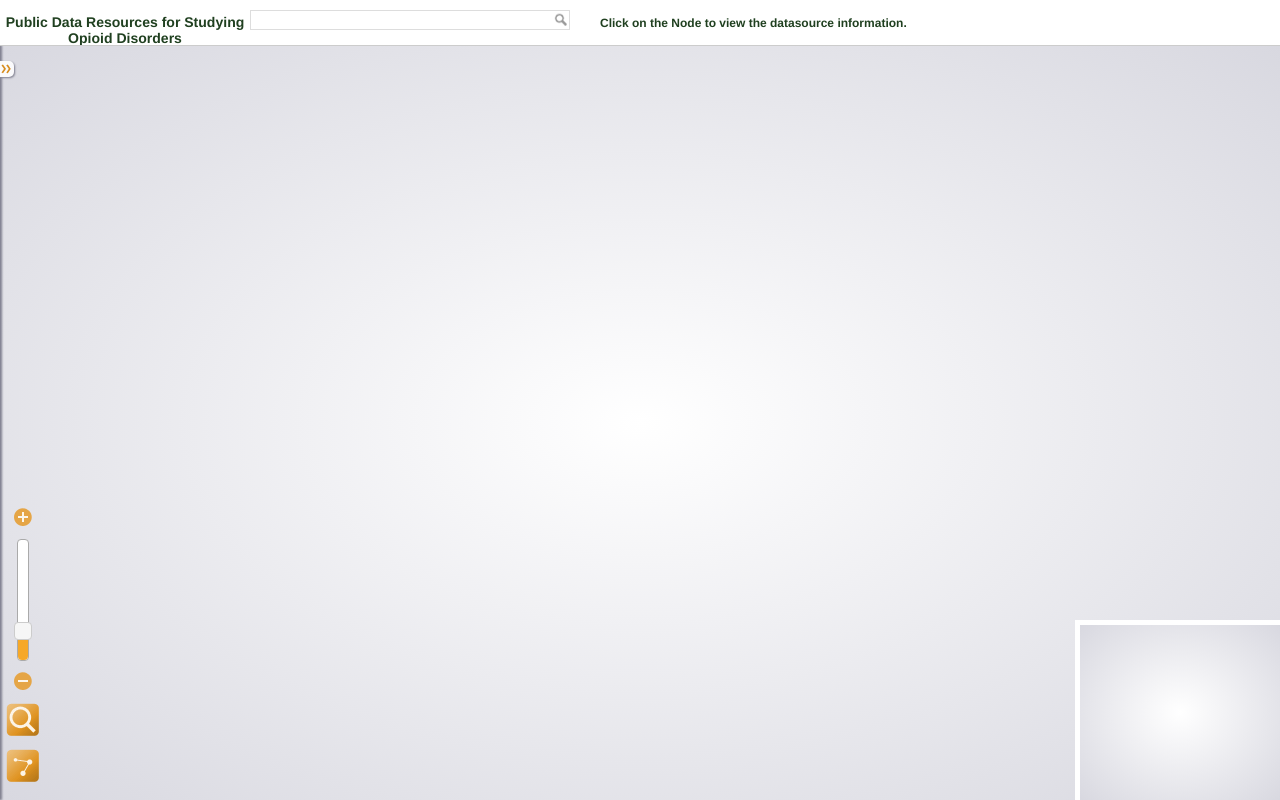
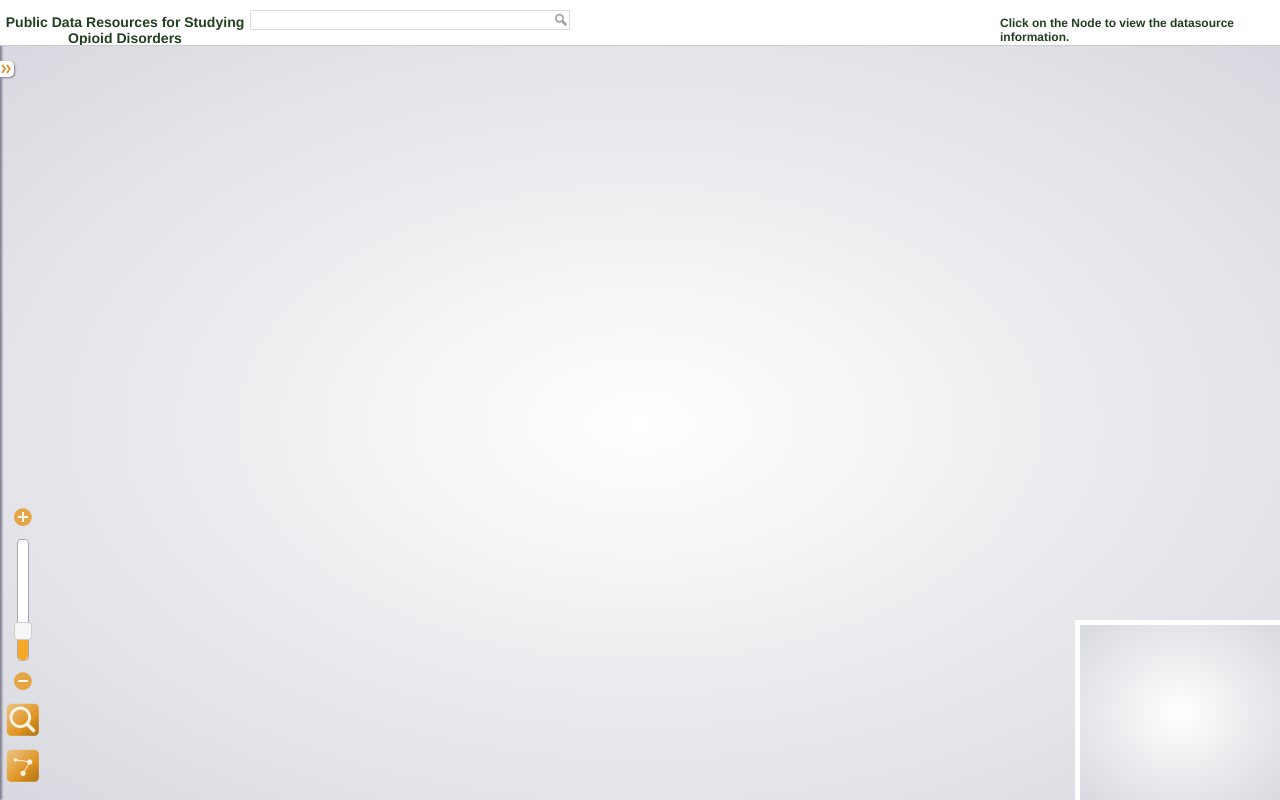
Before and after one commit to obscrivn/datasets, a plain HTML site: page index.html in a window 1280 px wide. Drawn offline with nearby package versions, Linux system fonts and the light colour scheme; no server answers.

Commit message:
Update gexfjs.css

```diff
--- a/styles/gexfjs.css
+++ b/styles/gexfjs.css
@@ -41,7 +41,7 @@ h1 a {
 }
 
 h4 {
-    margin-left:600;
+    margin-left:1000;
 }
 
 #searchinput {
```
